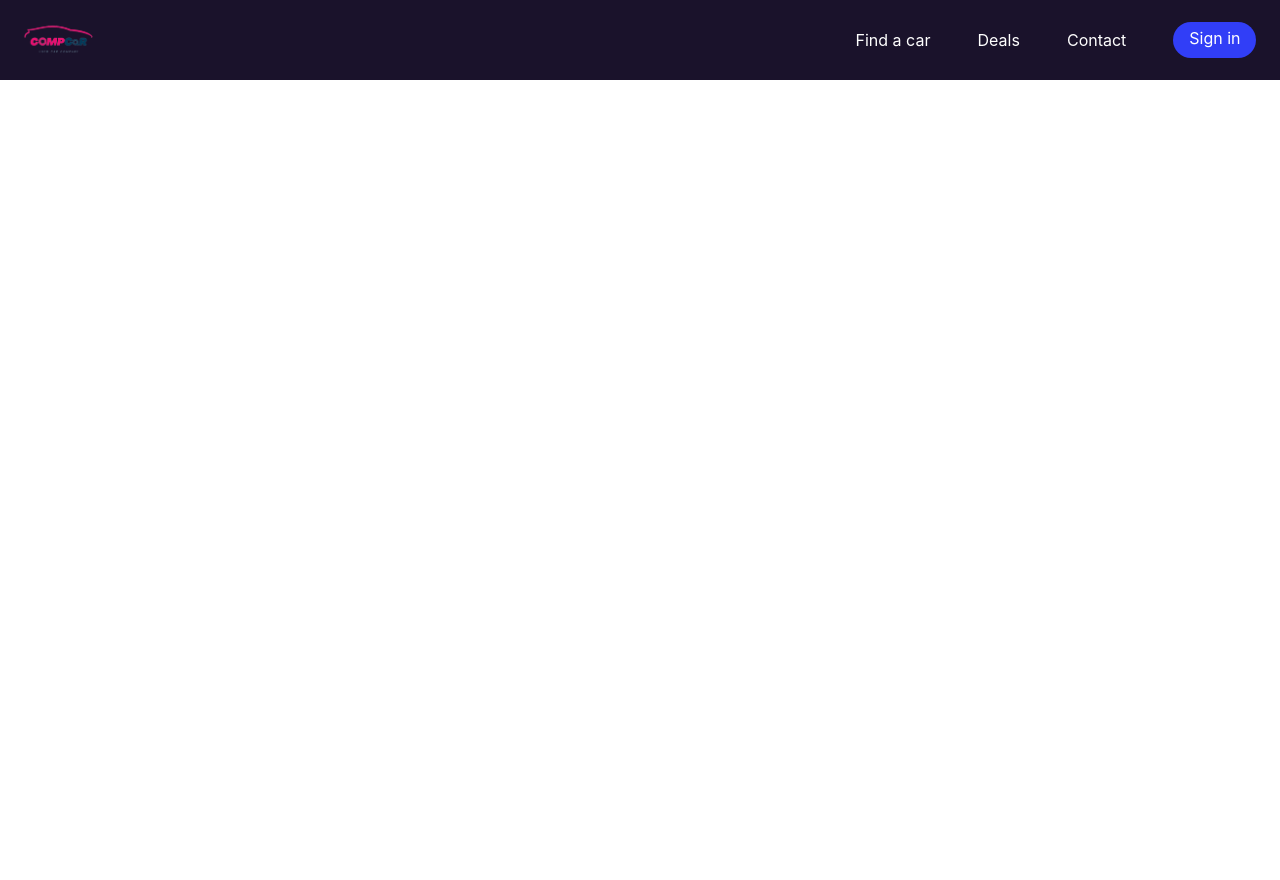
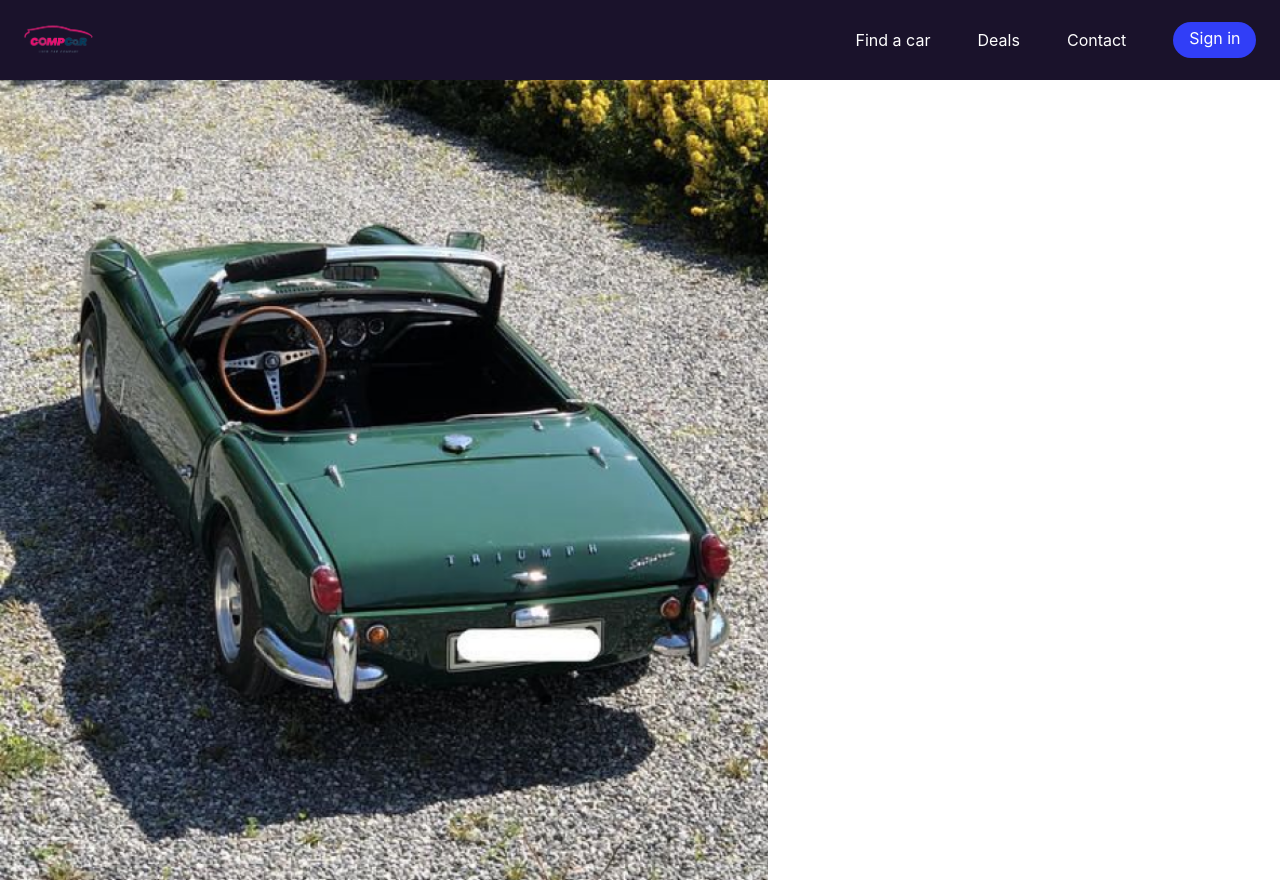
Before and after one commit to Hongseoupyun/compcar-ui, a React (Create React App) app: page /UserProfile in a window 1280 px wide. Before the commit the page ends 800 px from the top, so only its background shows below. Built offline with nearby package versions, Linux system fonts and the light colour scheme.

Commit message:
Initiated user profile default with image

```diff
--- a/src/components/Main/Main.js
+++ b/src/components/Main/Main.js
@@ -6,6 +6,7 @@
 import Cardapp from 'components/Card/Cardapp';
 import SearchPage from 'components/SearchPage/SearchPage';
 import ContactUs from 'components/ContactUs/ContactUs';
+import UserProfile from 'components/UserProfile/UserProfile';
 
 function Main() {
   return (
@@ -17,6 +18,7 @@
         <Route path="/CardApp" element={<Cardapp />} />
         <Route path="/SearchPage" element={<SearchPage />} />
         <Route path="/ContactUs" element={<ContactUs />} />
+        <Route path="/UserProfile" element={<UserProfile />} />
       </Routes>
     </div>
   );
--- /dev/null
+++ b/src/components/UserProfile/UserProfile.css
@@ -0,0 +1,15 @@
+.userProfile {
+  display: flex;
+  margin-top: 10vh;
+  height: 100vh;
+}
+
+.bgImg {
+  width: 60%;
+  background: url('../../assets/userProfile.png');
+  background-size: cover;
+}
+
+.profile {
+  width: 40%;
+}
--- /dev/null
+++ b/src/components/UserProfile/UserProfile.js
@@ -0,0 +1,20 @@
+import React, { useEffect, useState } from 'react';
+import { useNavigate } from 'react-router-dom';
+import './UserProfile.css';
+import axios from 'axios';
+
+function UserProfile() {
+  const navigate = useNavigate();
+  const go = () => {
+    navigate('/UserProfile');
+  };
+
+  return (
+    <div className="userProfile">
+      <div className="bgImg"></div>
+      <div className="profile"></div>
+    </div>
+  );
+}
+
+export default UserProfile;
```
Also changed, not shown: src/assets/userProfile.png (added).
